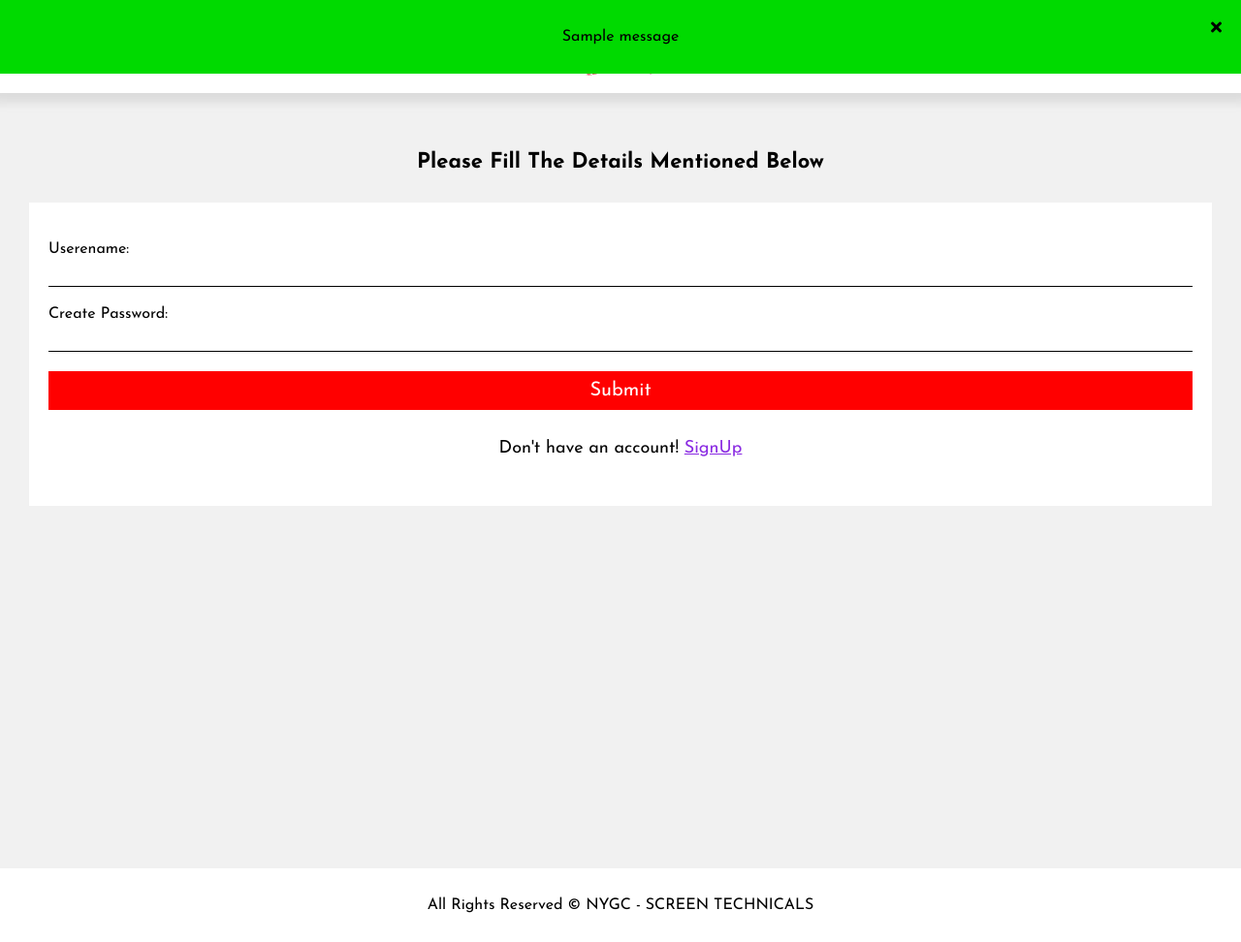
After one commit to ScreenTechnicals/NYGC, a Django app: page /login/ in a window 1280 px wide. The commit adds this page. Shown: the whole page at 97% size. Run offline with Django 3.2, Linux system fonts and the light colour scheme; one stand-in notice (Sample message) is shown; some web fonts are replaced.

Commit message:
Completed

```diff
--- a/Home/urls.py
+++ b/Home/urls.py
@@ -5,5 +5,6 @@ urlpatterns = [
     path("dashboard/", views.dashboard, name="dashboard"),
     path("greeting_card/<str:userID>/<str:greetID>/", views.greeting_card, name="greeting_card"),
     path("signup/", views.signup, name="signup"),
+    path("login/", views.login, name="login"),
     path("logout/", views.logout, name="logout"),
 ]
--- a/Home/views.py
+++ b/Home/views.py
@@ -6,26 +6,29 @@ from .models import Greeting_Card
 # Create your views here.
 
 def home(request):
-    if request.user:
+    if not request.user.is_authenticated:
+        return render(request, "Home/index.html")
+    else:
         return redirect("/dashboard/")
-
-    return render(request, "Home/index.html")
 
 
 def dashboard(request):
-    if request.method == "POST":
-        sender = request.POST['sender']
-        reciver = request.POST['reciver']
-        user_id = request.POST['user_id']
-        greeting_message = request.POST['greeting_message']
-        greeting_card = Greeting_Card(user_id=user_id, sender=sender, reciver=reciver, greeting_message=greeting_message)
-        greeting_card.save()
-        return redirect("/dashboard/")
-    greeting_cards = Greeting_Card.objects.filter(user_id=request.user.id).all()
-    context = {
-        'greeting_cards': greeting_cards,
-    }
-    return render(request, "Home/dashboard.html", context)
+    if request.user.is_authenticated:
+        if request.method == "POST":
+            sender = request.POST['sender']
+            reciver = request.POST['reciver']
+            user_id = request.POST['user_id']
+            greeting_message = request.POST['greeting_message']
+            greeting_card = Greeting_Card(user_id=user_id, sender=sender, reciver=reciver, greeting_message=greeting_message)
+            greeting_card.save()
+            return redirect("/dashboard/")
+        greeting_cards = Greeting_Card.objects.filter(user_id=request.user.id).all()
+        context = {
+            'greeting_cards': greeting_cards,
+        }
+        return render(request, "Home/dashboard.html", context)
+    else:
+        return redirect("/")
 
 def greeting_card(request, userID, greetID):
     greeting = Greeting_Card.objects.filter(id=greetID, user_id=userID).first()
@@ -36,24 +39,49 @@ def greeting_card(request, userID, greetID):
 
 
 def signup(request):
-    if request.method == "POST":
-        username = request.POST['username']
-        email = request.POST['email']
-        pass1 = request.POST['pass1']
-        pass2 = request.POST['pass2']
-        if pass1 == pass2:
-            user = User.objects.create_user(username, email, pass1)
-            user.save()
-            user_login = auth.authenticate(username=username, password=pass1)
-            if user_login is not None:
-                auth.login(request, user_login)
-                messages.warning(request, "Loged In Successfully !")
-        else:
-            messages.warning(request, "Created Password and Confirmed password Don't Match Please Try Again !")
+    if not request.user.is_authenticated:
+        if request.method == "POST":
+            username = request.POST['username']
+            email = request.POST['email']
+            pass1 = request.POST['pass1']
+            pass2 = request.POST['pass2']
+            if pass1 == pass2:
+                user = User.objects.create_user(username, email, pass1)
+                user.save()
+                user_login = auth.authenticate(username=username, password=pass1)
+                if user_login is not None:
+                    auth.login(request, user_login)
+                    messages.success(request, "Loged In Successfully !")
+                    return redirect("/dashboard/")
+            else:
+                messages.warning(request, "Created Password and Confirmed password Don't Match Please Try Again !")
 
-    return render(request, "Home/signup.html")
+        return render(request, "Home/signup.html")
+    else:
+        return redirect("/dashboard/")
+
+def login(request):
+    if not request.user.is_authenticated:
+        if request.method == "POST":
+            user_name = request.POST['user_name']
+            password = request.POST['password']
+            user = auth.authenticate(username=user_name, password=password)
+            if user is not None:
+                auth.login(request, user)
+                messages.success(request, "Successfully Loged In!")
+                return redirect("/dashboard/")
+            else:
+                messages.success(request, "User Does Not Exit!")
+                return redirect("/login/")
+
+        return render(request, "Home/login.html")
+    else:
+        return redirect("/dashboard")
 
 def logout(request):
-    if request.method == "POST":
-        auth.logout(request)
-        return redirect("/")
+    if request.user.is_authenticated:
+        if request.method == "POST":
+            auth.logout(request)
+            return redirect("/login/")
+    else:
+        return redirect("/dashboard/")
--- a/templates/Home/greeting_card.html
+++ b/templates/Home/greeting_card.html
@@ -27,6 +27,7 @@
         </div>
     </div>
 
+
 <script>
     const body = document.body;
 setInterval(createSnowFlake, 50);
--- /dev/null
+++ b/templates/Home/login.html
@@ -0,0 +1,24 @@
+{% extends 'base.html' %}
+{% load static %}
+{% block body %}
+<section id="signup">
+    <p>Please Fill The Details Mentioned Below</p>
+    <form action="/login/" method="POST">
+        {% csrf_token %}
+        <div>
+            <label for="user_name">Userename:</label>
+            <input type="text" name="user_name" id="user_name" required>
+        </div>
+
+        <div>
+            <label for="password">Create Password:</label>
+            <input type="password" name="password" id="password" required>
+        </div>
+
+        <div>
+            <button type="submit">Submit</button>
+        </div>
+        <div><p>Don't have an account! <a href="/signup/">SignUp</a></p></div>
+    </form>
+</section>
+{% endblock body %}
--- a/templates/Home/signup.html
+++ b/templates/Home/signup.html
@@ -24,7 +24,7 @@
         <div>
             <button type="submit">Submit</button>
         </div>
-        <div><p>Already have an account! <a href="#">Login</a></p></div>
+        <div><p>Already have an account! <a href="/login/">Login</a></p></div>
     </form>
 </section>
 {% endblock body %}
--- a/templates/base.html
+++ b/templates/base.html
@@ -142,9 +142,48 @@
         .all_greets li a:hover{
             background: rgb(255, 230, 0);
         }
+        .message{
+            width: 100%;
+            position: relative;
+        }
+        .message .msg{
+            width: 100%;
+            padding: 30px;
+            position: absolute;
+            top: 0;
+            left: 0;
+            display: flex;
+            justify-content: center;
+            align-items: center;
+            text-align: center;
+            z-index: 9999;
+        }
+        .message .success{
+            background: rgb(0, 218, 0);
+        }
+        .message .warning{
+            background: red;
+            color: #fff;
+        }
+        .message .msg i{
+            position: absolute;
+            top: 20px;
+            right: 20px;
+        }
+
     </style>
 </head>
 <body>
+    <div class="message">
+        {% if messages %}
+            {% for message in messages %}
+                <div {% if message.tags %} class="{{message.tags}} msg" {% endif %}>
+                    <i class="fas fa-times"></i>
+                    {{message}}
+                </div>
+            {% endfor %}
+        {% endif %}
+    </div>
     <header>
         <nav>
             <a href="/">
@@ -157,5 +196,14 @@
     <footer>
         <p>All Rights Reserved &copy NYGC - SCREEN TECHNICALS </p>
     </footer>
+    <script>
+        const close = document.querySelector('.fa-times');
+        const msg = document.querySelector('.msg');
+        console.log(close);
+        close.addEventListener("click", function(){
+            msg.style.display = "none";
+        });
+
+    </script>
 </body>
 </html>
```
Also changed, not shown: templates/Home/index.html (+11 -4 lines), db.sqlite3, 1 other file.
